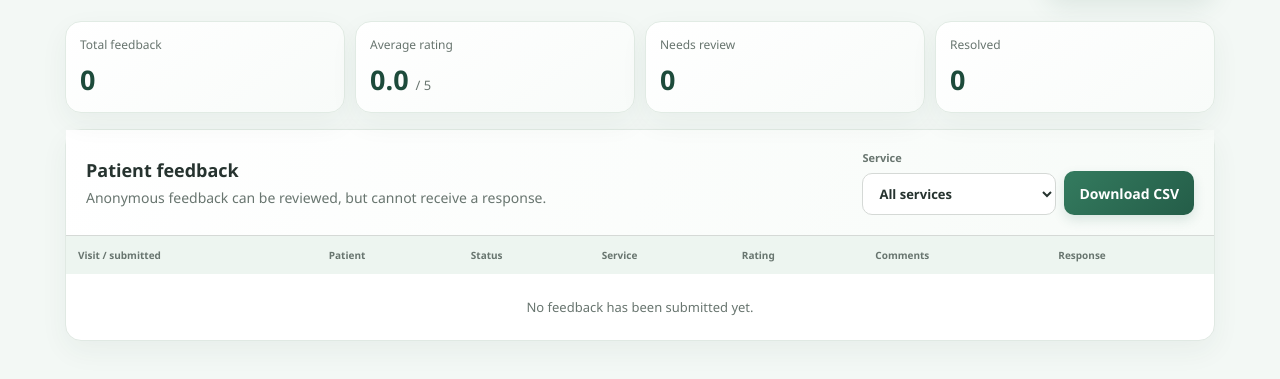
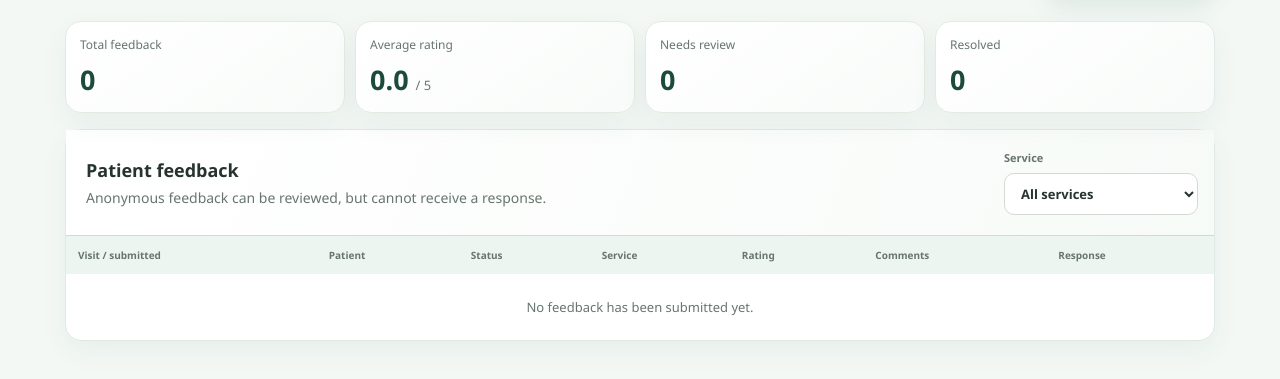
Before and after one commit to nikhilshawofficial77-prog/CSE326-CA1-PROJECT, a plain HTML site: page dashboard.html in a window 1280 px wide. Shown: the part 247-626 px from the top of the page. Drawn offline with Linux system fonts and the light colour scheme.

Commit message:
Updating some code

```diff
--- a/dashboard.html
+++ b/dashboard.html
@@ -45,7 +45,6 @@
             <h2>Patient feedback</h2>
             <p class="panel-intro">Anonymous feedback can be reviewed, but cannot receive a response.</p>
           </div>
-          <div class="report-actions">
           <label class="filter-field">Service
             <select id="category-filter">
               <option value="all">All services</option>
@@ -58,8 +57,6 @@
               <option>Other</option>
             </select>
           </label>
-            <button id="export-feedback" class="button button-primary" type="button">Download CSV</button>
-          </div>
         </div>
 
         <div class="table-scroll">
```
Lines whose indentation alone changed are shown as unchanged.
